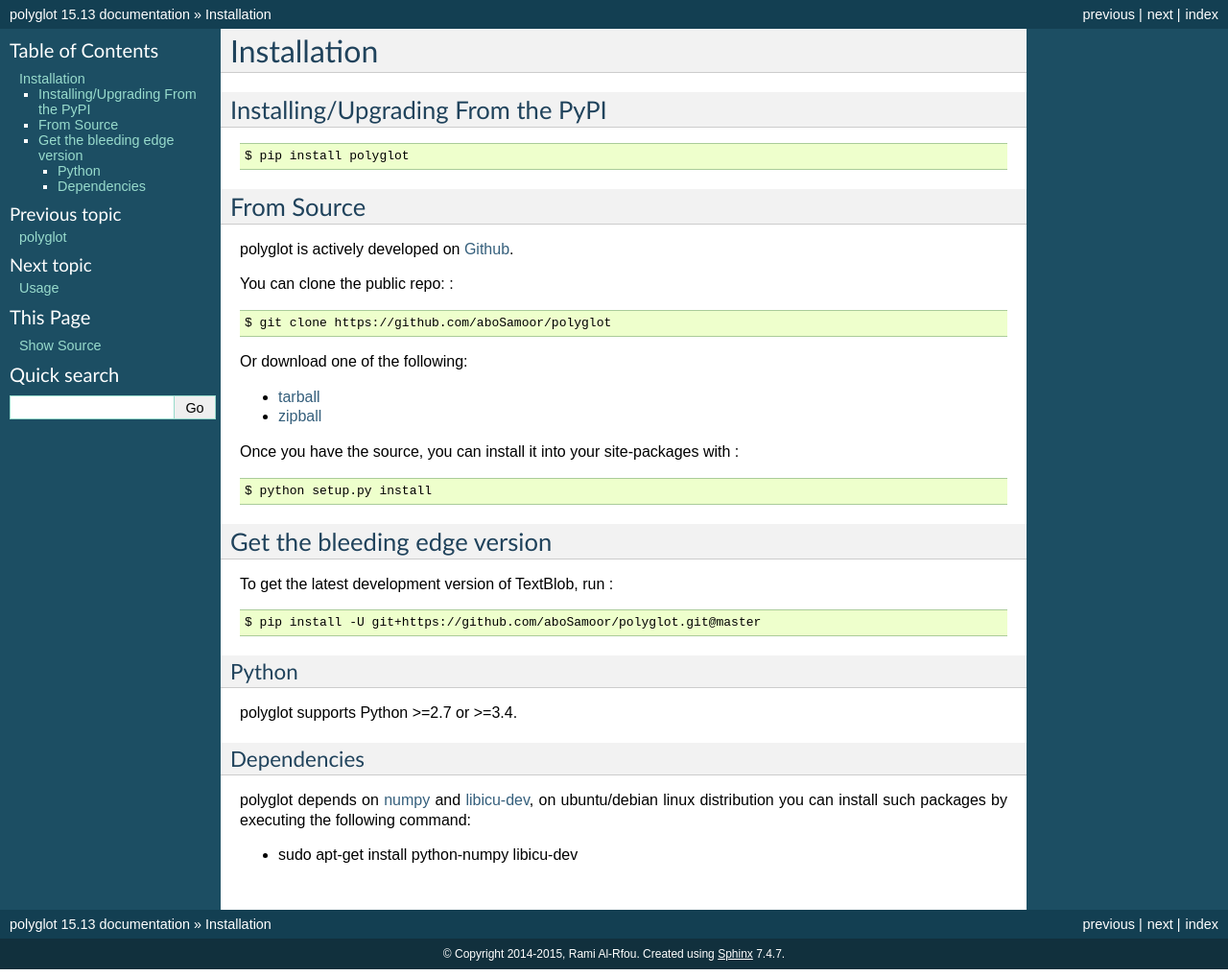
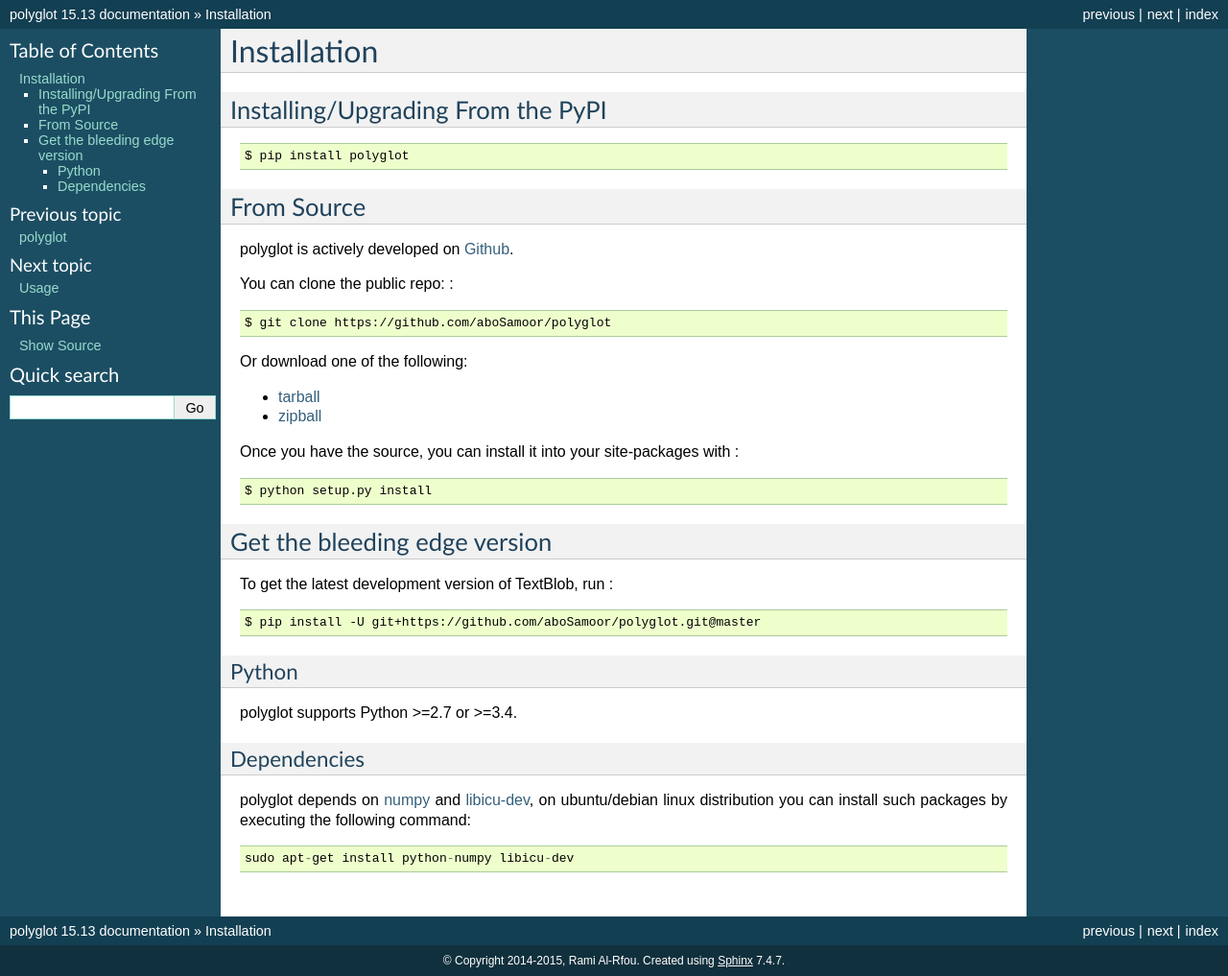
Before and after one commit to aboSamoor/polyglot, a Sphinx documentation site: the page built from docs/Installation.rst, in a window 1280 px wide. Shown: the whole page at 96% size. Built offline with Sphinx 7.4.7, drawn with Linux system fonts in a browser that asks for light colours; formulas are drawn with MathJax 3; pages that are not in the unit, such as notebooks, are missing from menus.

Commit message:
updated the installation instructions

```diff
--- a/docs/Installation.rst
+++ b/docs/Installation.rst
@@ -55,4 +55,6 @@
 ubuntu/debian linux distribution you can install such packages by
 executing the following command:
 
--  sudo apt-get install python-numpy libicu-dev
+.. code:: python
+
+    sudo apt-get install python-numpy libicu-dev
```
Also changed, not shown: 1 other file.
